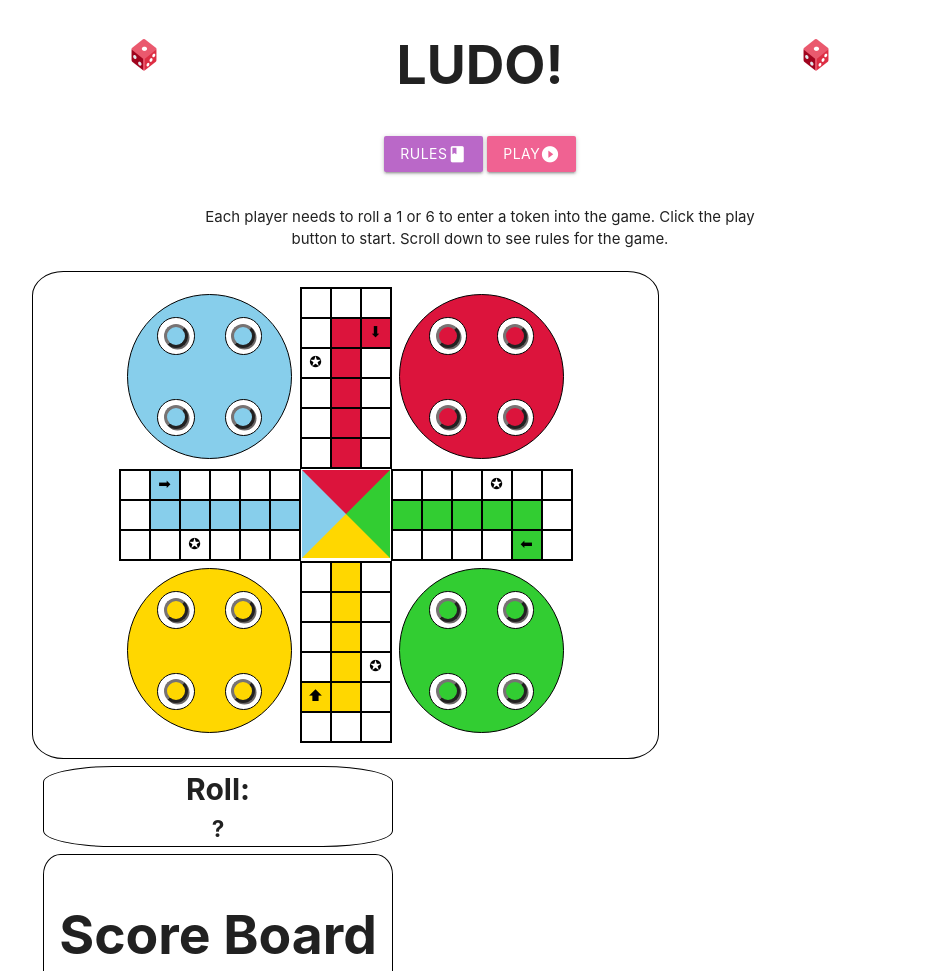
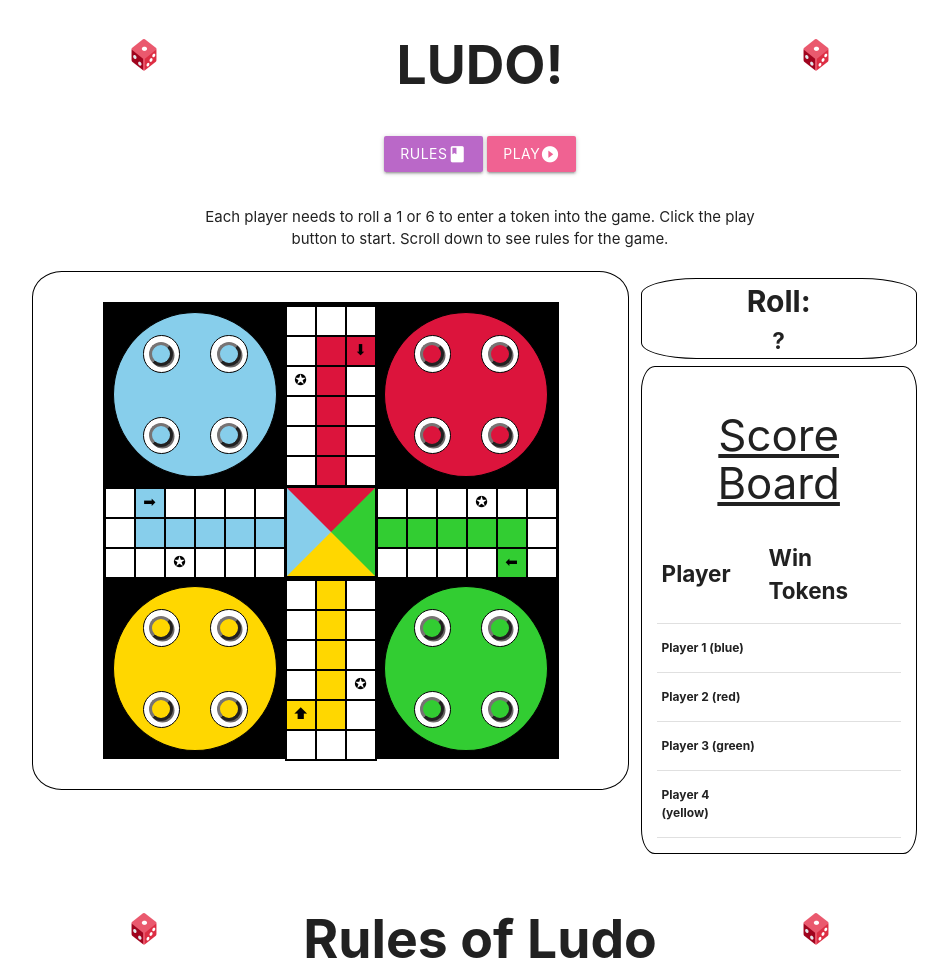
Before and after one commit to yboodhan/ludo, a plain HTML site: page index.html in a window 1280 px wide. Shown: the top 971 px of the page, without its empty margins (160-1108 px from the left). Drawn offline with nearby package versions, Linux system fonts and the light colour scheme.

Commit message:
Fixed responsiveness and mobile views

```diff
--- a/css/style.css
+++ b/css/style.css
@@ -4,6 +4,10 @@ html {
 
 body {
     text-align: center;
+}
+
+h3 {
+    text-decoration: underline;
 }
 
 h2 {
@@ -68,13 +72,13 @@ div {
     border: 0.01em solid black;
 }
 
-.board-top {
+/* .board-top {
     padding-top: 1em;
 }
 
 .board-bottom {
     padding-bottom: 1em;
-}
+} */
 
 .board-top, .board-middle, .board-bottom {
     /* background-color: rgb(192, 190, 192); */
@@ -256,3 +260,11 @@ p {
     padding: 1em;
     border-radius: 5%;
 }
+
+.boardWrapper {
+    margin: 2em auto;
+    border: 3px solid black;
+    width: 30.4em;
+    height: 30.5em;
+    background-color: black;
+}
--- a/index.html
+++ b/index.html
@@ -43,7 +43,7 @@
             </div>
         </div>
 
-        <div class="playGame">
+        <div class="playGame center-align">
 
             <div id="error" class="row valign-wrapper show-on-small container" style="display:none;">
                 <div class="col s12 center-align">
@@ -72,7 +72,8 @@
 
 
             <div class="row valign-wrapper show-on-medium-and-up" style="display:none;">
-                <div class="board container col">
+                <div class="board col s12 m12 l8">
+                    <div class="boardWrapper">
                         <div class="board-top">
                             <div class="blue-home base">
                                 <div class="token-home" id="blue-home-1"><div class="blue-token token" id="blue-1"></div></div>
@@ -227,16 +228,17 @@
                             </div>
                         </div>
                     </div>
+                </div>
 
                 <!-- Scores and Rolls! -->
-                <div class="userStats col show-on-large" style="display:none;">
+                <div class="userStats col s12 m12 l4 show-on-large" style="display:none;">
                     <div class="rollDisplay">
                         <p class="rollText">Roll:</p>
                         <div id="updateRoll">?</div>
                     </div>
 
                     <div class="scoreSheet">
-                            <h2>Score Board</h2>
+                            <h3>Score Board</h3>
                             <table id="table">
                                 <tr>
                                     <th id="scoreHead">Player</th>
@@ -262,9 +264,10 @@
                     </div>
                     </div>
                 </div>
+            </div>
 
-            <div class="row show-on-medium-and-down" style="display:none;">
-                <div class="userStats col s10">
+        <div class="row show-on-medium center-align" style="display:none;">
+            <div class="userStats col s12">
                 <div class="rollDisplay">
                     <p class="rollText">Roll:</p>
                     <div id="updateRoll">?</div>
@@ -300,9 +303,7 @@
 
     </div>
 
-    </div>
-
-    <div id="gameRules" class="row">
+    <div id="gameRules" class="row center-align">
         <div class="col s12">
             <div class="row valign-wrapper">
                 <div class="col s3">
```
Lines whose indentation alone changed are shown as unchanged.
